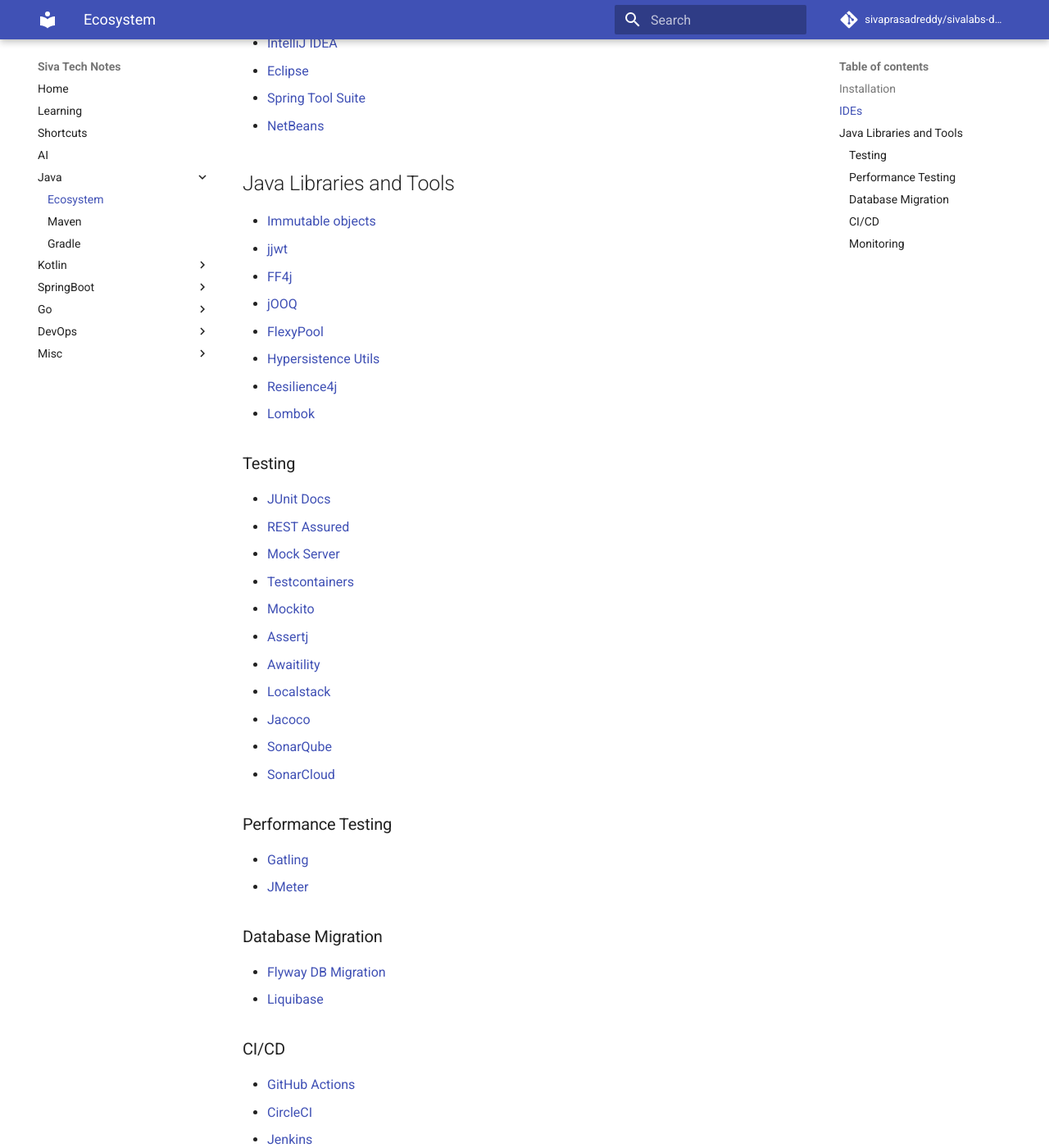
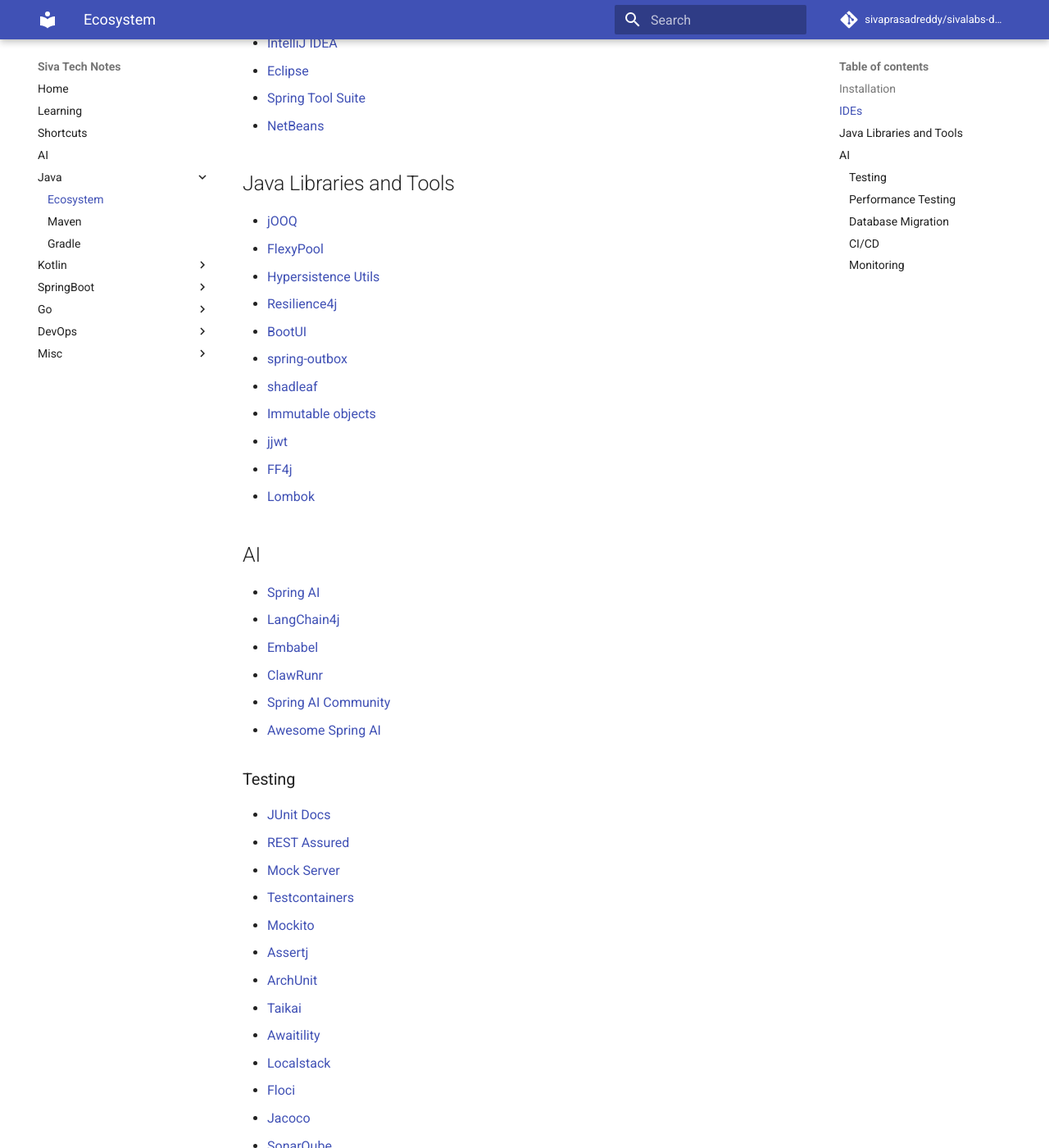
Before and after one commit to sivaprasadreddy/sivalabs-dev-notes, an MkDocs documentation site: the page built from docs/java/ecosystem.md, in a window 1280 px wide and 1400 px high, scrolled down 505 px. Shown: the whole window at 82% size. Built offline with MkDocs 1.6.1 and Material for MkDocs 9.7.7, drawn with Linux system fonts in a browser that asks for light colours; comment, search, counter and statistics services are not loaded.

```diff
--- a/docs/java/ecosystem.md
+++ b/docs/java/ecosystem.md
@@ -19,15 +19,25 @@ $ sdk install java 25-tem
 - [NetBeans](https://netbeans.org/)
 
 ## Java Libraries and Tools
-- [Immutable objects](https://immutables.github.io/immutable.html)
-- [jjwt](https://github.com/jwtk/jjwt)
-- [FF4j](https://ff4j.github.io/)
 - [jOOQ](https://www.jooq.org/)
 - [FlexyPool](https://github.com/vladmihalcea/flexy-pool)
 - [Hypersistence Utils](https://github.com/vladmihalcea/hypersistence-utils)
 - [Resilience4j](https://github.com/resilience4j/resilience4j)
+- [BootUI](https://github.com/jdubois/boot-ui)
+- [spring-outbox](https://github.com/raedbh/spring-outbox)
+- [shadleaf](https://shadleaf.dev/)
+- [Immutable objects](https://immutables.github.io/immutable.html)
+- [jjwt](https://github.com/jwtk/jjwt)
+- [FF4j](https://ff4j.github.io/)
 - [Lombok](https://projectlombok.org/)
 
+## AI
+- [Spring AI](https://spring.io/projects/spring-ai)
+- [LangChain4j](https://github.com/langchain4j/langchain4j)
+- [Embabel](https://hub.embabel.com/)
+- [ClawRunr](https://clawrunr.io/)
+- [Spring AI Community](https://github.com/spring-ai-community)
+- [Awesome Spring AI](https://github.com/spring-ai-community/awesome-spring-ai)
 
 ### Testing
 - [JUnit Docs](https://docs.junit.org/)
@@ -36,8 +46,11 @@ $ sdk install java 25-tem
 - [Testcontainers](https://www.testcontainers.com/)
 - [Mockito](https://site.mockito.org/)
 - [Assertj](https://assertj.github.io/doc/)
+- [ArchUnit](https://www.archunit.org/)
+- [Taikai](https://github.com/enofex/taikai)
 - [Awaitility](https://github.com/awaitility/awaitility)
 - [Localstack](https://localstack.cloud/)
+- [Floci](https://github.com/floci-io/floci)
 - [Jacoco](https://www.eclemma.org/jacoco/)
 - [SonarQube](https://www.sonarqube.org/)
 - [SonarCloud](https://sonarcloud.io/)
--- a/mkdocs.yml
+++ b/mkdocs.yml
@@ -27,6 +27,7 @@ nav:
       - Introduction: springboot/introduction.md
   - Go:
       - Introduction: golang/introduction.md
+      - Ecosystem: golang/ecosystem.md
   - DevOps:
       - Tools: devops/devops.md
       - Linux: devops/linux.md
```
Also changed, not shown: docs/ai/ai.md (+2 -0 lines), docs/golang/ecosystem.md (added, +5 -0 lines), docs/index.md (+3 -2 lines).
